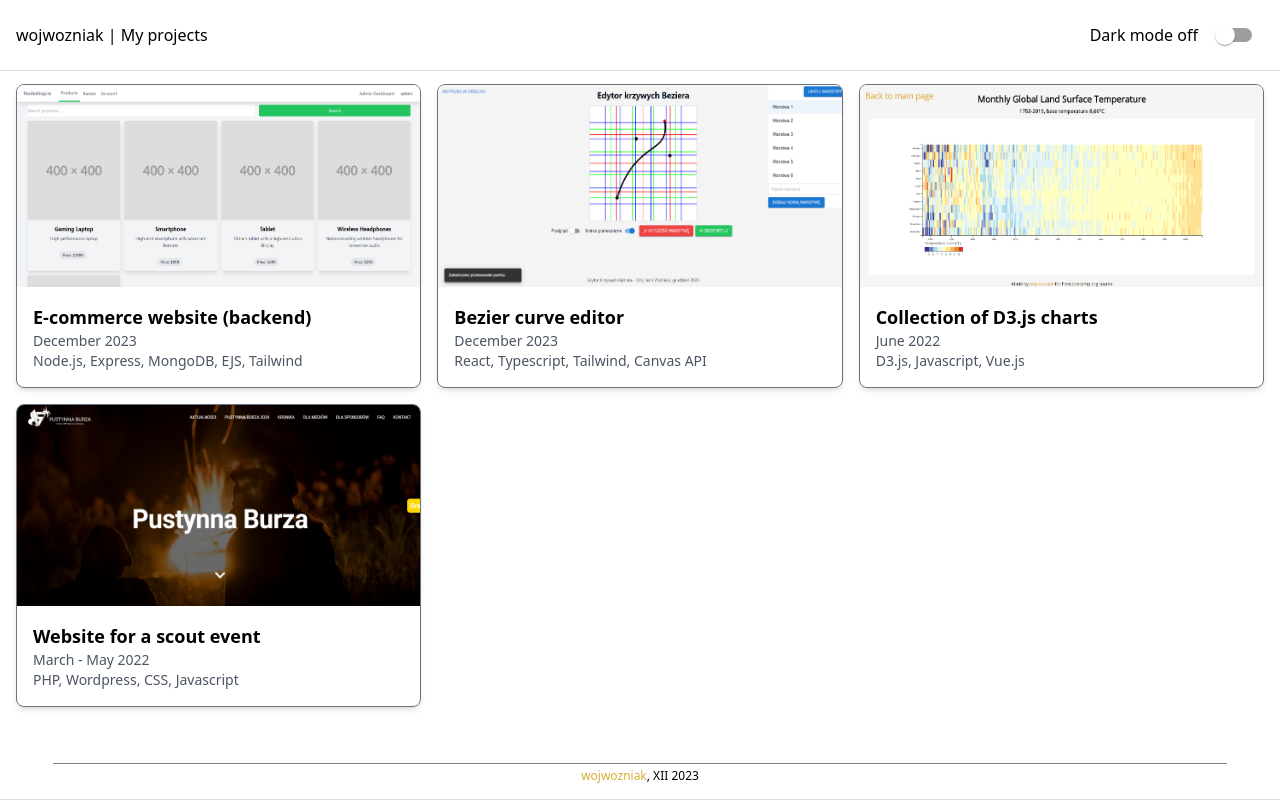
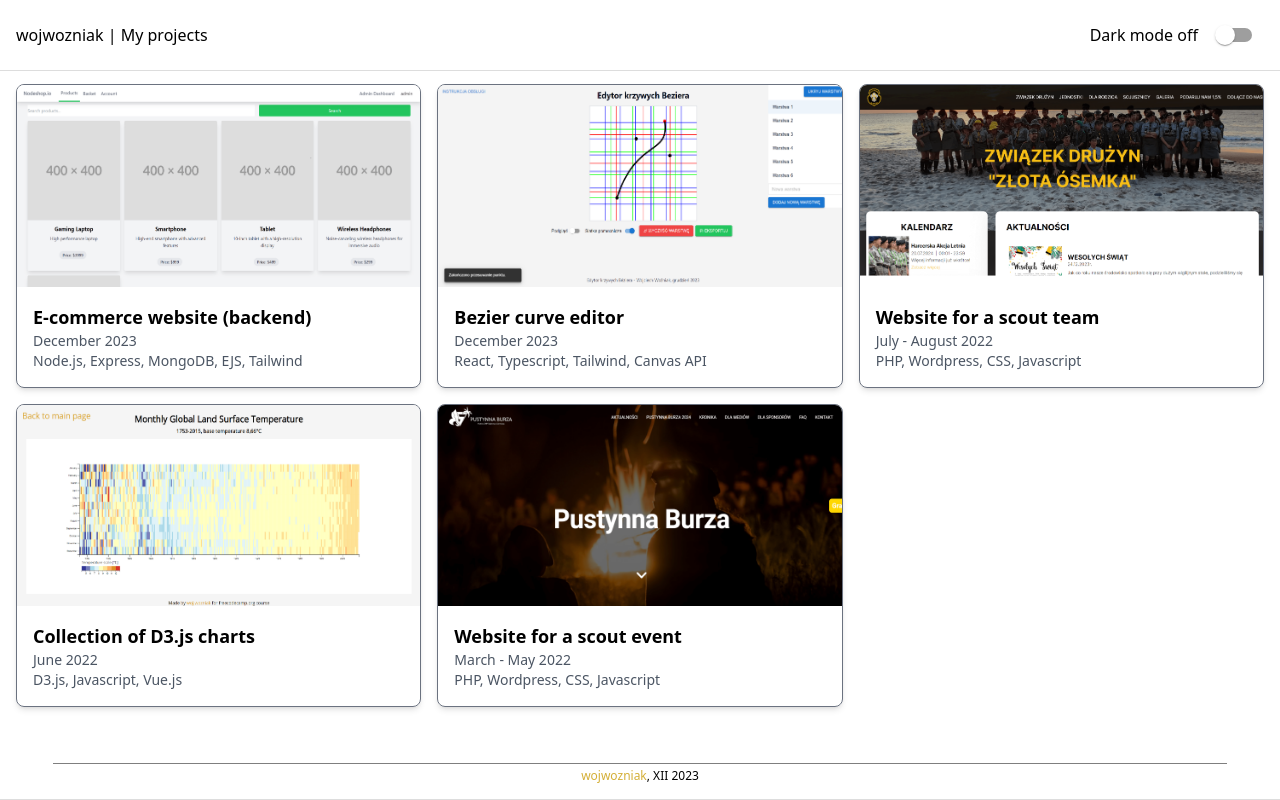
Before and after one commit to wojwozniak/projects, a React (Vite) app: page / in a window 1280 px wide. Built offline with nearby package versions, Linux system fonts and the light colour scheme.

Commit message:
another project

```diff
--- a/src/ProjectsGrid.tsx
+++ b/src/ProjectsGrid.tsx
@@ -2,12 +2,14 @@ import Ecommerce from './projects/Ecommerce';
 import Bezier from './projects/Bezier';
 import D3 from './projects/D3';
 import Pustynna from './projects/Pustynna';
+import Zlota from './projects/Zlota';
 
 const ProjectsGrid = () => {
   return (
     <div className="grid grid-cols-1 sm:grid-cols-2 lg:grid-cols-3 gap-4 p-4">
       <Ecommerce />
       <Bezier />
+      <Zlota />
       <D3 />
       <Pustynna />
     </div>
--- /dev/null
+++ b/src/projects/Zlota.tsx
@@ -0,0 +1,44 @@
+import img__zlota from './../../assets/images/zlota.png'
+import { FaExternalLinkAlt, FaGithub } from 'react-icons/fa'
+import ProjectComponent from '../ui/ProjectComponent'
+
+const Zlota = () => {
+  return (
+    <ProjectComponent
+      title="Website for a scout team"
+      date="July - August 2022"
+      techStack="PHP, Wordpress, CSS, Javascript"
+      screenshotUrl={img__zlota}
+      description={
+        <div>
+          <p>
+            A responsive website I have developed for a scout team to replace their old website. I have created it using Wordpress, PHP, HTML, CSS and Javascript. It has a lot of custom features and reusable components created with block plugin (such as custom post types, calendar, galleries for each year)
+          </p>
+          <p>
+            Along this website I have also created series of guides for the team members to help them with website maintenance and content creation.
+          </p>
+          <ul className='flex flex-row justify-between w-full px-4 pt-4'>
+            <li className='flex flex-row items-center justify-center gap-2'>
+              <FaExternalLinkAlt className='text-blue-500 hover:underline' />
+              <a href="https://zlotaosemka.dabrowagornicza.zhp.pl/"
+                className="text-blue-500 hover:underline"
+                target='_blank'>
+                Live website
+              </a>
+            </li>
+            <li className='flex flex-row items-center justify-center gap-2'>
+              <FaGithub className='text-blue-500 hover:underline' />
+              <a href="https://github.com/wojwozniak/wp-zlotaosemka"
+                className="text-blue-500 hover:underline"
+                target='_blank'>
+                Github repository
+              </a>
+            </li>
+          </ul>
+        </div>
+      }
+    />
+  )
+}
+
+export default Zlota
```
Also changed, not shown: assets/images/zlota.png (added).
